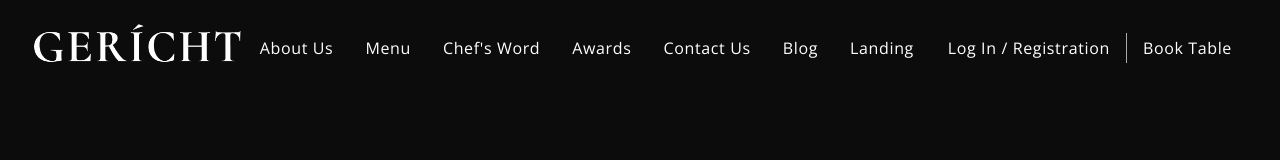
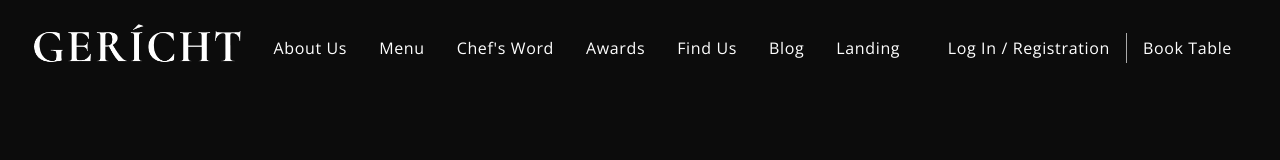
Before and after one commit to FranciscoSalanova/gerich-resto, a React (Create React App) app: page / in a window 1280 px wide. Shown: the top 160 px of the page. Built offline with nearby package versions, Linux system fonts and the light colour scheme; a web font is replaced by a local one.

Commit message:
finishing find us section

```diff
--- a/src/components/Navbar/Navbar.jsx
+++ b/src/components/Navbar/Navbar.jsx
@@ -10,7 +10,7 @@ const Menu = () => (
     <li className='p__opensans'><a href='#menu'>Menu</a></li>
     <li className='p__opensans'><a href='#chef'>Chef's Word</a></li>
     <li className='p__opensans'><a href='#awards'>Awards</a></li>
-    <li className='p__opensans'><a href='#contactus'>Contact Us</a></li>
+    <li className='p__opensans'><a href='#findus'>Find Us</a></li>
     <li className='p__opensans'><a href='#blog'>Blog</a></li>
     <li className='p__opensans'><a href='#landing'>Landing</a></li>
   </>
--- a/src/containers/FindUs/FindUs.jsx
+++ b/src/containers/FindUs/FindUs.jsx
@@ -1,8 +1,28 @@
 import React from 'react'
+
+import './FindUs.css'
+
+import SubHeading from '../../components/SubHeading/SubHeading'
+import images from '../../constants/images'
 
 const FindUs = () => {
   return (
-    <div>FindUs</div>
+    <div className='app__wrapper app__bg section__padding' id='findus'>
+      <div className='app__wrapper_info' style={{ margin: '0 0 0 4rem' }}>
+        <SubHeading title='Contact' />
+        <h1 className='headtext__cormorant' style={{ marginBottom: '3rem' }}>Find Us</h1>
+        <div className='app__wrapper-content'>
+          <p className='p__opensans'>Lane Ends Bungalow, Whatcroft Hall Lane, Rudheath, CW9 7SG</p>
+          <p className='p__cormorant' style={{ color: '#DCCA87', margin: '2rem 0 1rem 0' }}>Opening Hours</p>
+          <p className='p__opensans' style={{ margin: '1rem 0' }}>Mon - Fri: 10:00 am - 02:00 am</p>
+          <p className='p__opensans' style={{ margin: '0 0 3rem 0' }}>Sat - Sun: 10:00 am - 03:00 am</p>
+        </div>
+        <button type='button' className='custom__button'>Visit Us</button>
+      </div>
+      <div className='app__wrapper_img'>
+        <img src={images.findus} alt='find us' />
+      </div>
+    </div>
   )
 }
 
```
